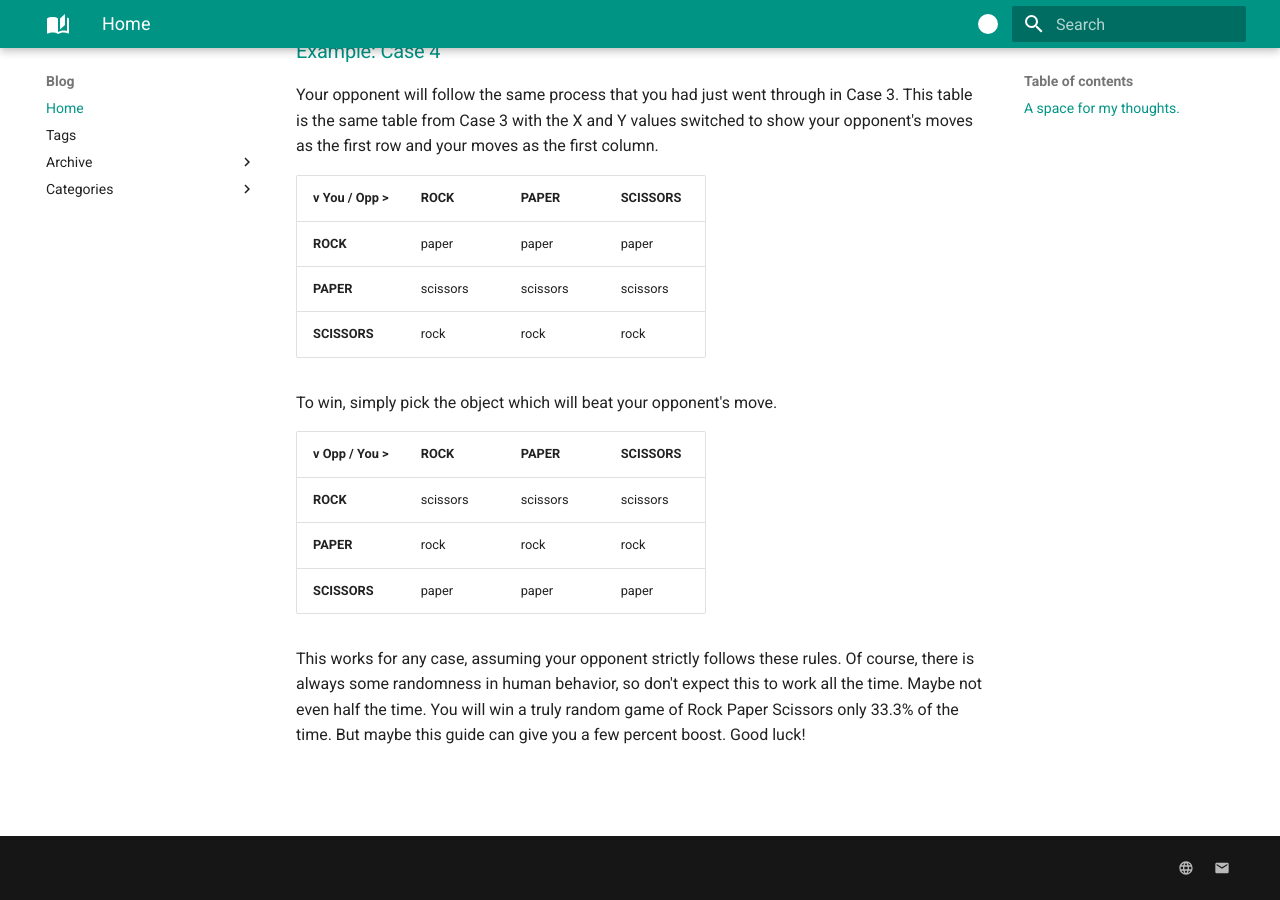
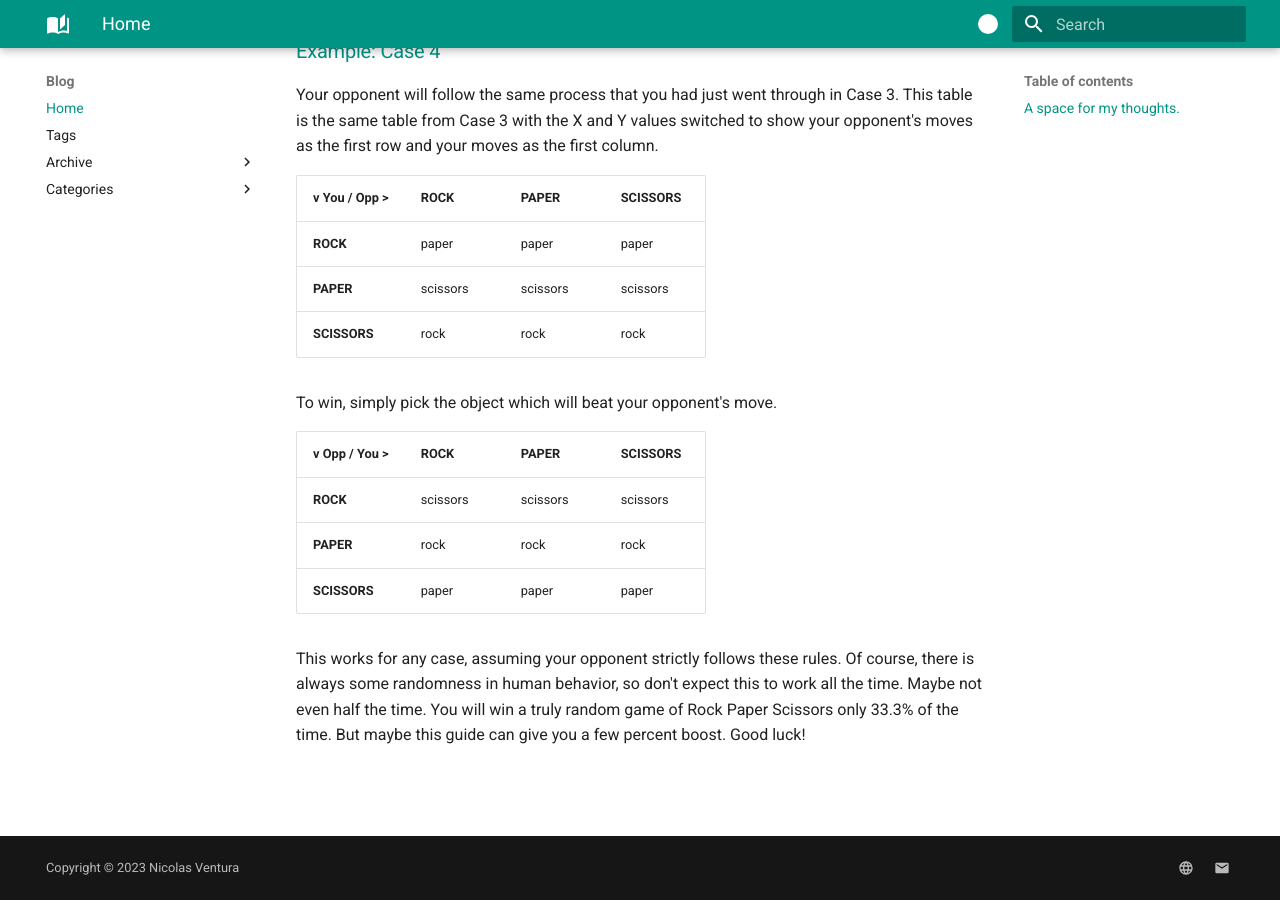
Before and after one commit to nicfv/Me, an MkDocs documentation site: the page built from docs/index.md, in a window 1280 px wide and 900 px high, scrolled down 15265 px. Built offline with MkDocs 1.6.1 and Material for MkDocs 9.7.7, drawn with Linux system fonts in a browser that asks for light colours.

Commit message:
Add copyright

```diff
--- a/mkdocs.yml
+++ b/mkdocs.yml
@@ -39,3 +39,4 @@ extra:
     - icon: material/email
       link: mailto:nicolas@ventura.cx
   generator: false
+copyright: Copyright &copy; 2023 Nicolas Ventura
```
